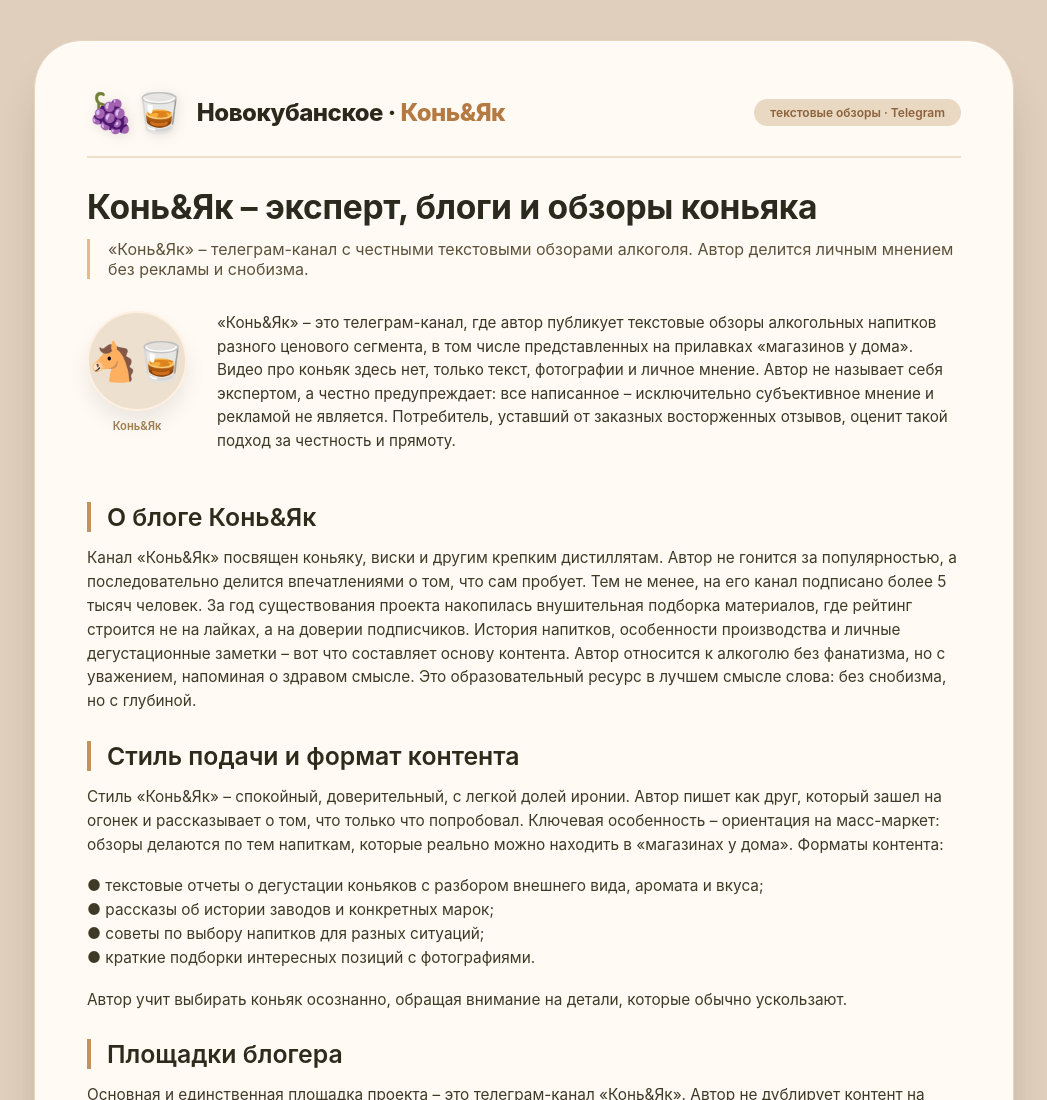
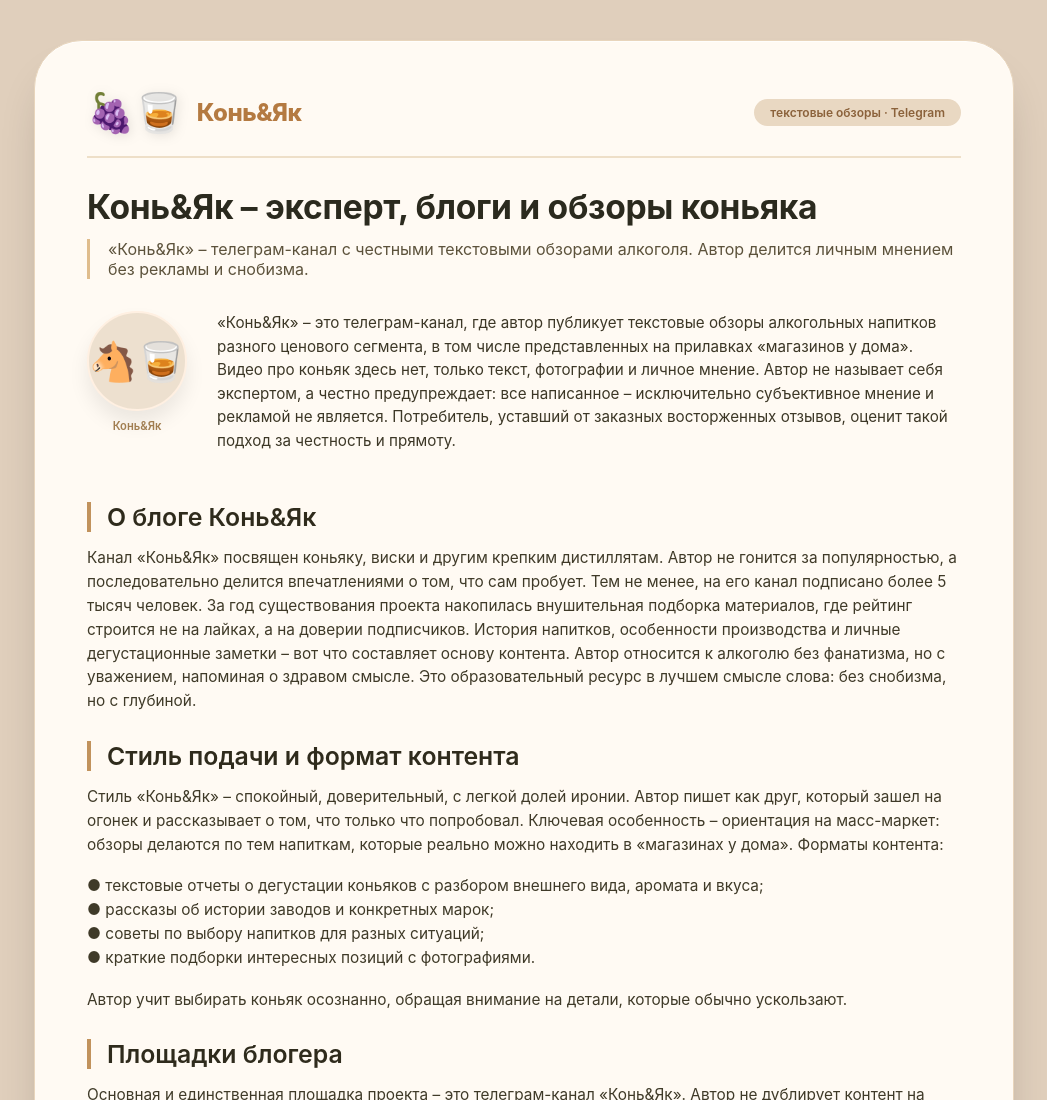
Before and after one commit to StasObzor2/kon-iak, a plain HTML site: page index.html in a window 1280 px wide. Shown: the top 1100 px of the page, without its empty margins (116-1163 px from the left). Drawn offline with Linux system fonts and the light colour scheme.

Commit message:
Update index.html

```diff
--- a/index.html
+++ b/index.html
@@ -264,7 +264,7 @@
         <div class="brand-head">
             <div class="brand-logo">
                 <span class="brand-icon">🍇🥃</span>
-                <div class="brand-name">Новокубанское · <span>Конь&Як</span></div>
+                <div class="brand-name"> <span>Конь&Як</span></div>
             </div>
             <div class="expert-tag">текстовые обзоры · Telegram</div>
         </div>
```
